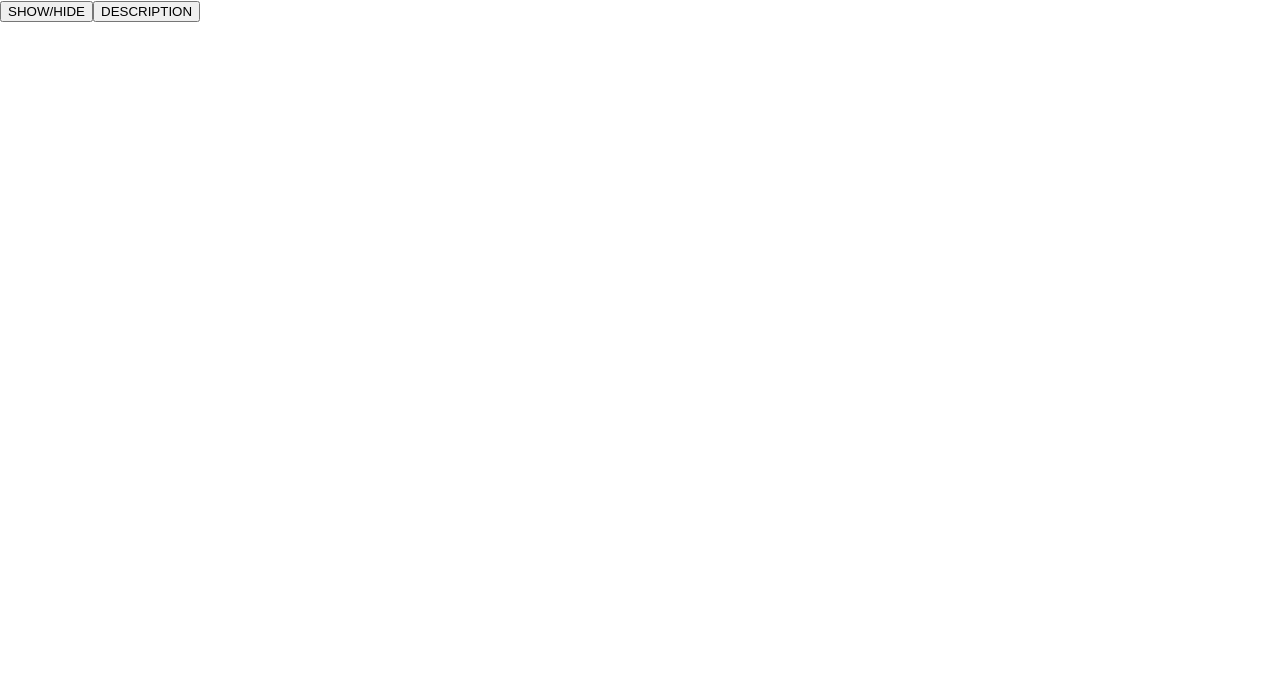
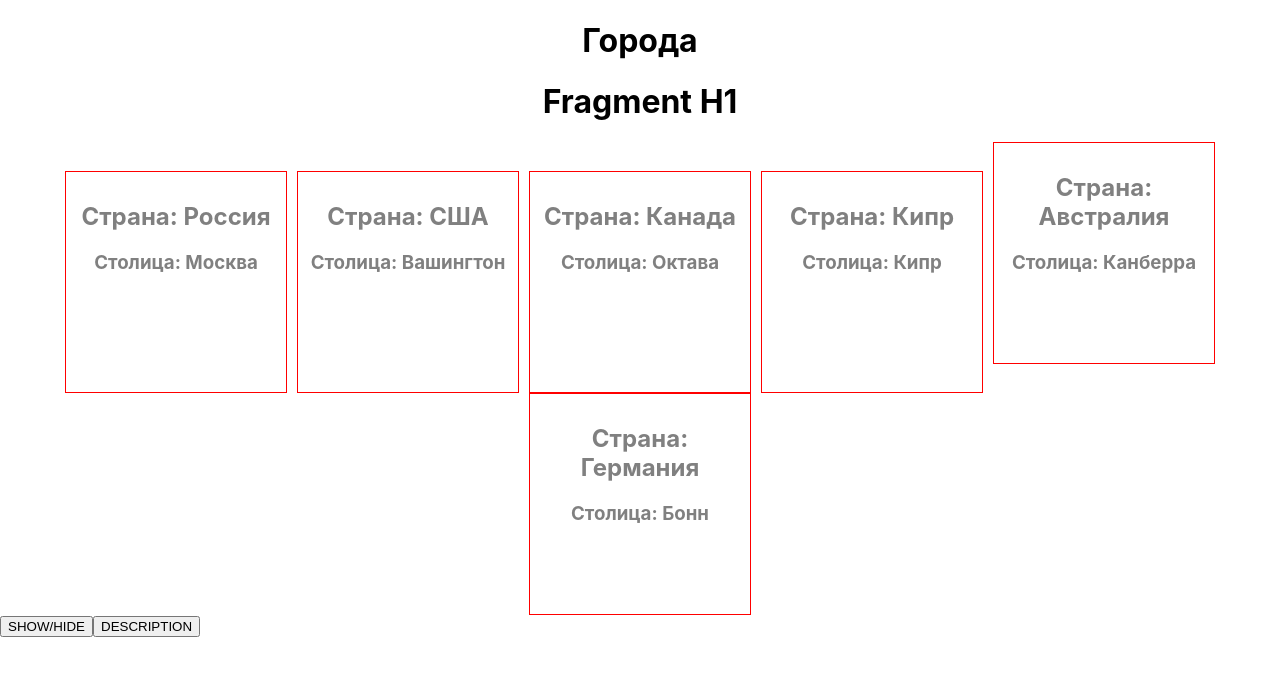
Before and after one commit to sendhello/first-react-app, a React (Create React App) app: page / in a window 1280 px wide. Shown: the top 676 px of the page. Built offline with nearby package versions, Linux system fonts and the light colour scheme.

Commit message:
Использование Fragment

```diff
--- a/src/App.js
+++ b/src/App.js
@@ -1,6 +1,7 @@
 import React from "react";
 import './App.scss';
 import {Country} from './components/country/Country'
+import {Expo} from "./components/Expo";
 
 class App extends React.Component {
     constructor(props) {
@@ -16,7 +17,7 @@ class App extends React.Component {
             ],
             title: 'Города',
             number: '',
-            showCards: false,
+            showCards: true,
             showDescription: false
         }
     }
@@ -46,14 +47,23 @@ class App extends React.Component {
         this.setState({showCards: !this.state.showCards})
     }
 
+    // componentWillMount() {
+    //     console.log('Run componentWillMount')
+    // }
+    //
+    // componentDidMount() {
+    //     console.log('Run componentDidMount')
+    // }
+
     render() {
-        console.log(this.state)
+        // console.log(this.state)
         let countries = this.state.countries
         return (
             <div>
                 {this.state.showCards ?
                     <div className="App" style={{display: 'block'}}>
                         <h1>{this.state.title}</h1>
+                        <Expo />
                         {countries.map((item, index) => {
                             return <Country name={item.name} capital={item.capital} click={this.onClickHandler}
                                             key={index} showDescr={this.state.showDescription}/>  // нужно передавать уникальный key
--- /dev/null
+++ b/src/components/Expo.js
@@ -0,0 +1,9 @@
+import React from "react";
+
+export const Expo = () => {
+    return(
+        <React.Fragment>
+            <h1>Fragment H1</h1>
+        </React.Fragment>
+    )
+}
```
